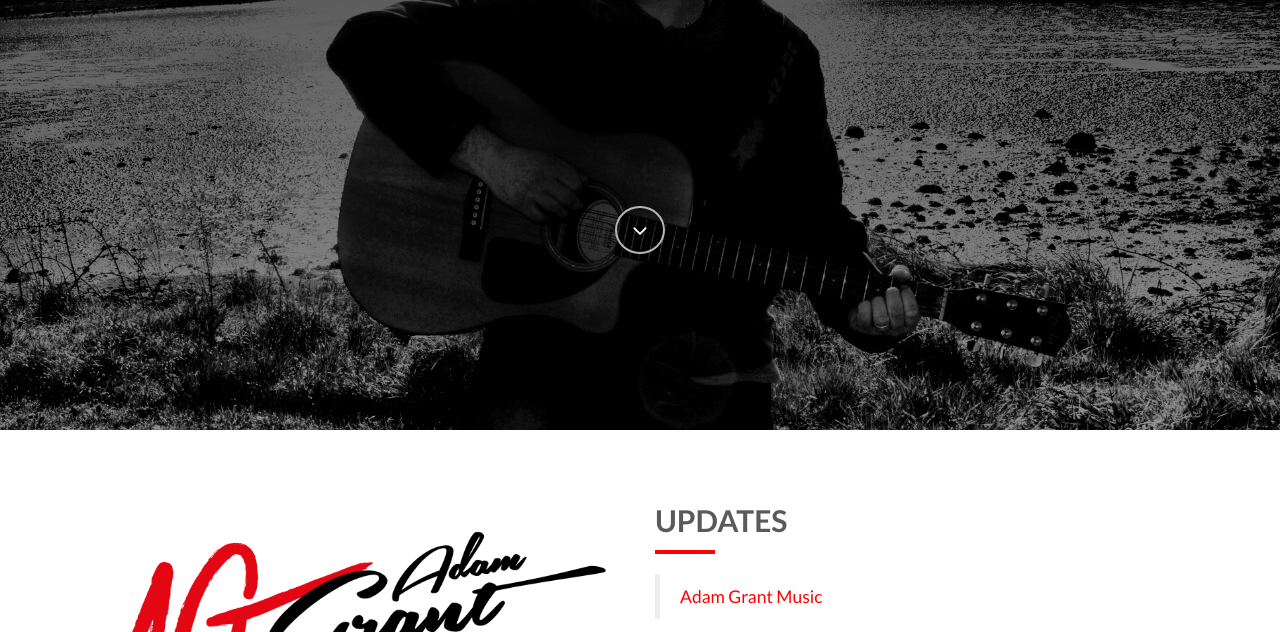
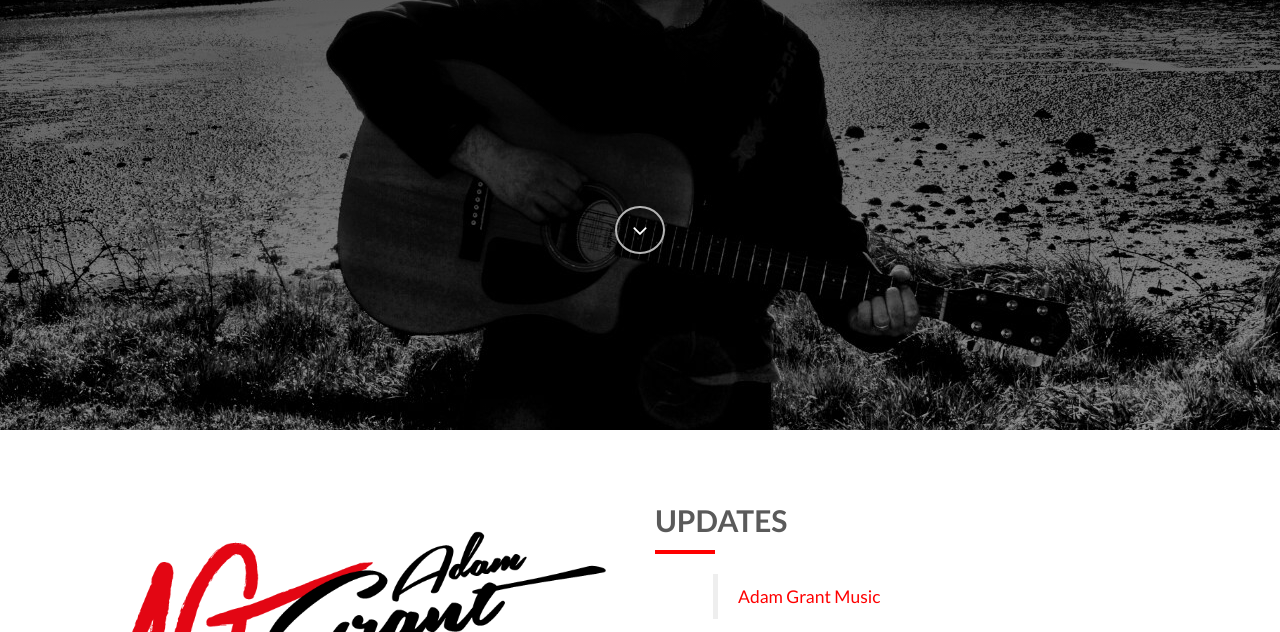
Before and after one commit to mckillion23/adamgrantmusic, a plain HTML site: page web/index.html in a window 1280 px wide. Shown: the part 320-952 px from the top of the page. Drawn offline with nearby package versions, Linux system fonts and the light colour scheme.

Commit message:
Added alignment margin for updates.

```diff
--- a/web/css/style.css
+++ b/web/css/style.css
@@ -585,3 +585,7 @@ nav#footer p{
 	padding: 1px;
 	width: 800px;
 }
+
+.update-container {
+   margin-left: 58px;
+}
--- a/web/index.html
+++ b/web/index.html
@@ -109,7 +109,7 @@
                             <hr>
                         </div>
                         <div class="clearfix"></div>
-                        <div class="about-text">
+                        <div class="about-text update-container">
                             <div class="fb-page" data-href="https://www.facebook.com/adamgrantmusic" data-tabs="timeline" data-width="1000" data-height="1000" data-small-header="false" data-adapt-container-width="true" data-hide-cover="false" data-show-facepile="true"><blockquote cite="https://www.facebook.com/adamgrantmusic" class="fb-xfbml-parse-ignore"><a href="https://www.facebook.com/adamgrantmusic">Adam Grant Music</a></blockquote></div>
                         </div>
                     </div>
```
